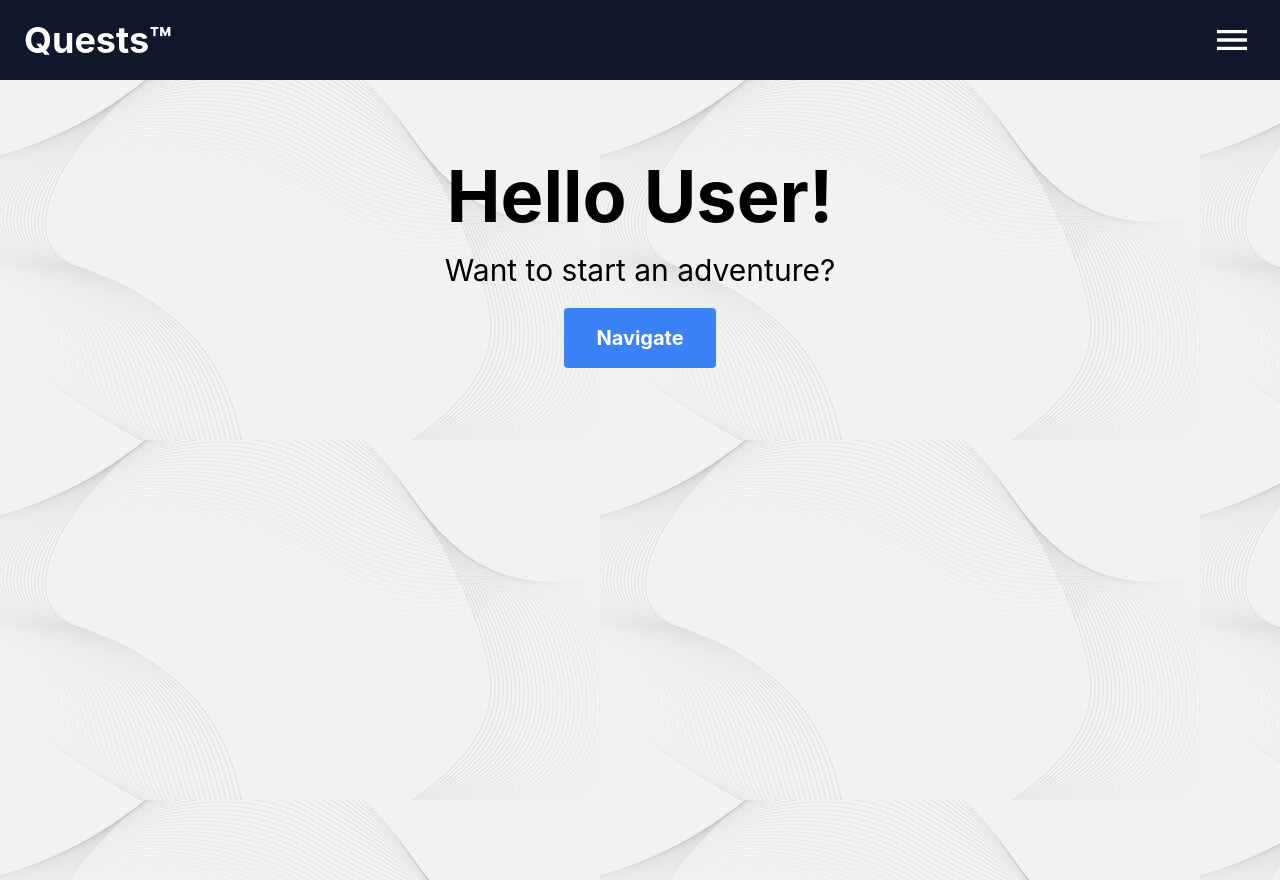
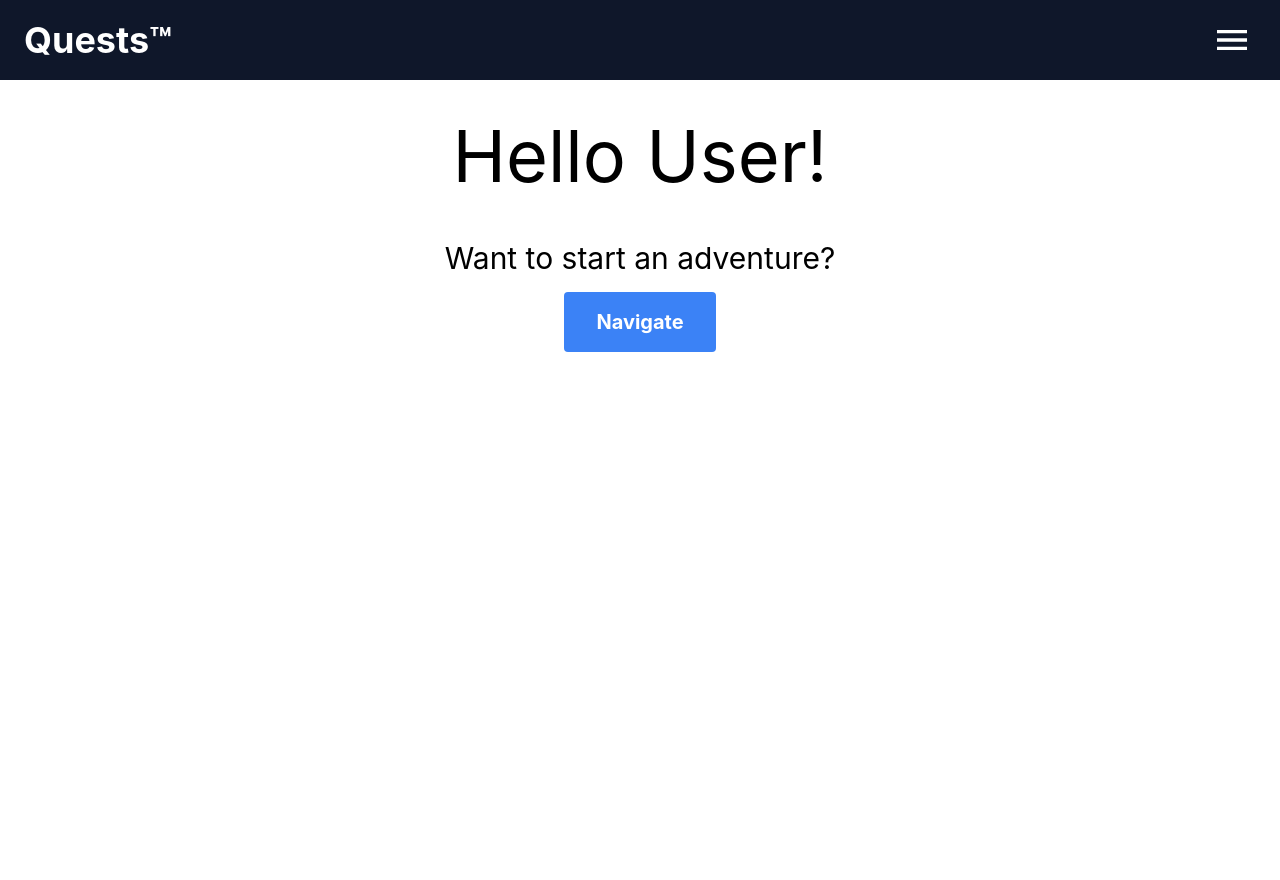
Before and after one commit to nnhphong/GrassQuest, a React (Vite) app in the folder frontend/: page / in a window 1280 px wide. After the commit the page ends 800 px from the top, so only its background shows below. Built offline with nearby package versions, Linux system fonts and the light colour scheme.

Commit message:
added instructions

```diff
--- a/frontend/src/App.jsx
+++ b/frontend/src/App.jsx
@@ -2,6 +2,7 @@ import Navbar from "./Navbar"
 import Game from "./Game"
 import { useState } from 'react';
 import Body from "./body"
+import Instructions from "./instructions"
 
 function App() {
   const [view, setView] = useState("home");
@@ -14,6 +15,8 @@ function App() {
           <Body setView={setView}/>
         : view == "ingame" ?
           <Game setView={setView}/>
+        : view == "instructions" ?
+          <Instructions setView={setView}/>
         : <div></div>
         }
     </>
--- a/frontend/src/body.jsx
+++ b/frontend/src/body.jsx
@@ -1,18 +1,15 @@
-import Banner from "./assets/forest.jpg"
-
+// eslint-disable-next-line react/prop-types
 function Body({setView}) {
   return (
-    <div className="bg-[url(./assets/test.jpg)] h-dvh">
-      <div className='overflow-hidden'>
-      </div>
-      <h1 class = "font-bold px-2 pt-20 pb-3 text-center text-7xl">Hello User!</h1>
-      <h2 class = "px-2 pt-2 pb-5 text-center text-wrap text-3xl">Want to start an adventure?</h2>
-      <div class="flex justify-center">
-          <button class="bg-blue-500 hover:bg-blue-700 text-white font-bold text-xl py-4 px-8 rounded" onClick={()=>{
-            setView("ingame");
-          }}>Navigate</button>
-      </div>
-    </div>
+    <>
+        <h1 className = "px-2 py-10 text-center text-7xl">Hello User!</h1>
+        <h2 className = "px-2 py-2 text-center text-wrap text-3xl">Want to start an adventure?</h2>
+        <div className="flex justify-center my-2">
+            <button className="bg-blue-500 hover:bg-blue-700 text-white font-bold text-xl py-4 px-8 rounded" onClick={()=>{
+              setView("ingame");
+            }}>Navigate</button>
+        </div>
+    </>
   )
 }
 
--- /dev/null
+++ b/frontend/src/instructions.jsx
@@ -0,0 +1,11 @@
+// eslint-disable-next-line react/prop-types
+function Instructions() {
+    return (
+      <>
+        <h1 className = "px-2 py-10 text-center text-7xl">Instructions</h1>
+        <p className = "px-2 py-2 text-center text-wrap text-3xl">To begin, press the button on the home page that says &quot;navigate&quot; to start the game. You can upload an image from your device to prove that you been there. After evaluation, you will be awarded points to level up on the leaderboard.</p>
+      </>
+    )
+  }
+
+  export default Instructions
```
